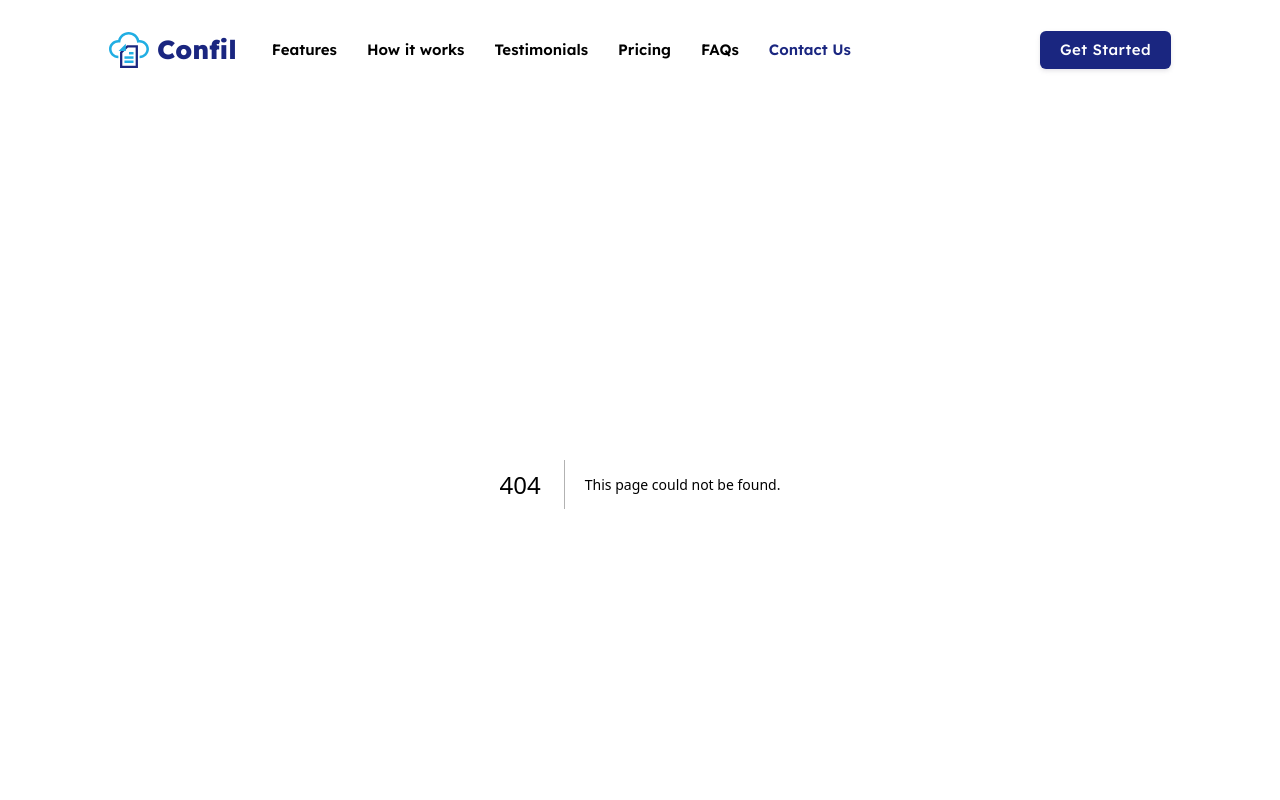
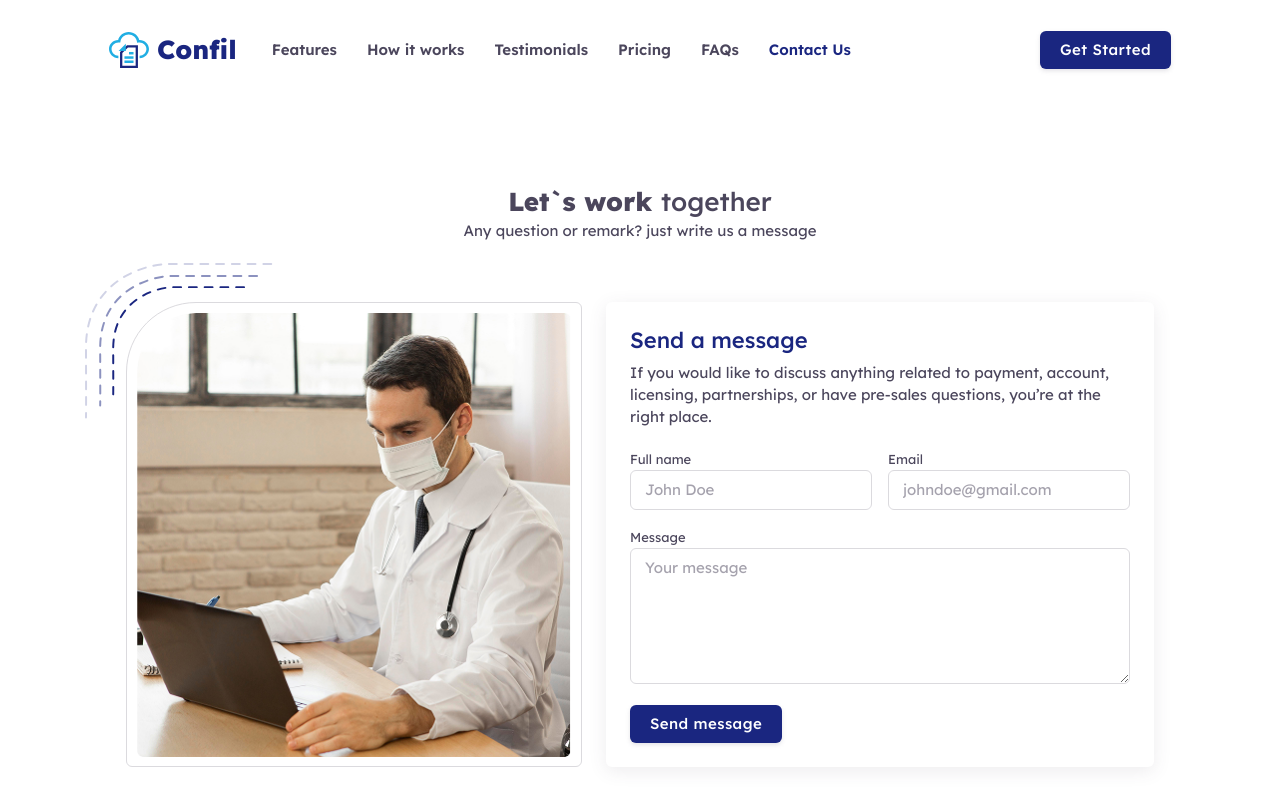
Before and after one commit to DDLivsha/confil-landing, a Next.js app: page /contact-us in a window 1280 px wide. Before the commit this address had no page. Shown: the top 800 px of the page. Built offline with nearby package versions, Linux system fonts and the light colour scheme.

Commit message:
contact form + zod + scroll hook

```diff
--- /dev/null
+++ b/app/contact-us/page.tsx
@@ -0,0 +1,35 @@
+import React from 'react'
+import Title from '@/components/common/Title'
+import border from '@/assets/images/faq-border.svg'
+import contact_us from '@/assets/images/contact-us.jpg'
+import Image from 'next/image'
+import ContactForm from '@/components/contact-form/ContactForm'
+
+export async function generateMetadata() {
+   return {
+      title: 'Consentfillers | Contact Us',
+      description: 'Any question or remark? just write us a message',
+   }
+}
+
+export default function ContactUsPage() {
+   return (
+      <main className='contact container'>
+         <Title boldText='Let`s work'>together</Title>
+         <p>Any question or remark? just write us a message</p>
+         <div className='contact__content'>
+            <div className='contact__image'>
+               <Image src={contact_us} alt="contact us" placeholder='blur' className='faq__image-pic' width={434} height={445} />
+               <Image src={border} alt="border" width={188} height={156} className='faq__border' />
+            </div>
+            <div className="contact__form-wrapper">
+               <div>
+                  <h4 className='contact__form-title'>Send a message</h4>
+                  <p className='max-w-[500px]'>If you would like to discuss anything related to payment, account, licensing, partnerships, or have pre-sales questions, you’re at the right place.</p>
+               </div>
+               <ContactForm />
+            </div>
+         </div>
+      </main>
+   )
+}
--- a/app/globals.sass
+++ b/app/globals.sass
@@ -7,6 +7,7 @@
 @use '../styles/testimonials.sass'
 @use '../styles/pricing.sass'
 @use '../styles/faq.sass'
+@use '../styles/contact.sass'
 
 :root
    --primary: #1A2680
--- a/components/common/Button.tsx
+++ b/components/common/Button.tsx
@@ -9,7 +9,7 @@ interface Props extends Omit<DetailedHTMLProps<ButtonHTMLAttributes<HTMLButtonEl
    variant?: 'primary' | 'secondary'
 }
 
-const Button: FC<Props> = ({ children, variant = 'secondary', className, ...props }) => {
+const Button: FC<Props> = ({ children, variant = 'primary', className, ...props }) => {
    return (
       <motion.button
          {...props}
--- a/components/common/Input.tsx
+++ b/components/common/Input.tsx
@@ -12,9 +12,9 @@ const Input: FC<Props> = forwardRef(({ className, label, id, error, ...props },
    const inputId = id || props.name || `input-${Math.random()}`
 
    return (
-      <div className='input__wrapper'>
-         {label && <label htmlFor={inputId} className={cn('input__label', { '--error': error })}>{label}</label>}
-         <input ref={ref} id={inputId} {...props} className={cn('input', className, { '--error': error })} />
+      <div className={cn('input__wrapper', className)}>
+         {label && <label htmlFor={inputId} className={cn('input__label')}>{label}</label>}
+         <input ref={ref} id={inputId} {...props} className={cn('input', { '--error': error })} />
          {error && <span className='input__error-msg'>{error.message}</span>}
       </div>
    )
--- a/components/common/Textarea.tsx
+++ b/components/common/Textarea.tsx
@@ -12,9 +12,9 @@ const Textarea: FC<Props> = forwardRef(({ className, label, id, error, ...props
    const inputId = id || props.name || `input-${Math.random()}`
 
    return (
-      <div className='input__wrapper'>
-         {label && <label htmlFor={inputId} className={cn('input__label', { '--error': error })}>{label}</label>}
-         <textarea ref={ref} id={inputId} {...props} className={cn('input', className, { '--error': error })} />
+      <div className={cn('input__wrapper', className)}>
+         {label && <label htmlFor={inputId} className={cn('input__label')}>{label}</label>}
+         <textarea ref={ref} id={inputId} {...props} className={cn('input', { '--error': error })} />
          {error && <span className='input__error-msg'>{error.message}</span>}
       </div>
    )
--- /dev/null
+++ b/components/contact-form/ContactForm.tsx
@@ -0,0 +1,54 @@
+'use client'
+import React, { FC } from 'react'
+import cn from 'classnames'
+import Input from '../common/Input'
+import Textarea from '../common/Textarea'
+import Button from '../common/Button'
+import { ContactFormSchemaProps, contactFormSchema } from '@/helpers/contact-form-zod-schema'
+import { zodResolver } from '@hookform/resolvers/zod'
+import { useForm } from 'react-hook-form'
+
+interface Props {
+   className?: string
+}
+const ContactForm: FC<Props> = ({ className }) => {
+
+   const { register, handleSubmit, formState: { errors }, reset } = useForm<ContactFormSchemaProps>({ resolver: zodResolver(contactFormSchema), mode: 'onTouched' })
+
+   const onSubmit = (data: ContactFormSchemaProps) => {
+      console.log(data)
+      reset()
+   }
+
+   return (
+      <>
+         <form onSubmit={handleSubmit(onSubmit)} className={cn(className, 'contact__form')}>
+            <Input
+               label='Full name'
+               placeholder='John Doe'
+               className='contact__form-name'
+               {...register('name')}
+               error={errors.name}
+            />
+            <Input
+               label='Email'
+               placeholder='johndoe@gmail.com'
+               className='contact__form-email'
+               {...register('email')}
+               error={errors.email}
+            />
+            <Textarea
+               label='Message'
+               placeholder='Your message'
+               rows={5}
+               className='contact__form-message'
+               {...register('message')}
+               error={errors.message}
+            />
+            <Button type='submit' className='contact__form-btn'>Send message</Button>
+         </form>
+      </>
+   )
+}
+
+export default ContactForm
--- a/components/footer/FooterNav.tsx
+++ b/components/footer/FooterNav.tsx
@@ -3,8 +3,11 @@ import React, { FC } from 'react'
 import Link from 'next/link'
 import { navigationMenuItems } from '@/constants/navigation-items'
 import { handleScrollToBlock } from '@/helpers/scroll-to-block'
+import { useHandleScroll } from '@/hooks/useHandleScroll'
 
 const FooterNav: FC = () => {
+
+   const handleScroll = useHandleScroll()
 
    return (
       <ul className="footer__list">
@@ -12,7 +15,7 @@ const FooterNav: FC = () => {
             <li
                key={item.id}
                className="footer__list-item"
-               onClick={() => handleScrollToBlock(item.id)}
+               onClick={() => handleScroll(item.id)}
             >
                {item.title}
             </li>
--- a/components/header/Header.tsx
+++ b/components/header/Header.tsx
@@ -7,11 +7,13 @@ import Button from '../common/Button'
 import { navigationMenuItems } from '@/constants/navigation-items'
 import { handleScrollToBlock } from '@/helpers/scroll-to-block'
 import cn from 'classnames'
-import { usePathname } from 'next/navigation'
+import { usePathname, useRouter } from 'next/navigation'
+import { useHandleScroll } from '@/hooks/useHandleScroll'
 
 const Header: FC = () => {
 
    const pathname = usePathname()
+   const router = useRouter()
 
    //================= SCROLL FOR NAV ======================
    const [activeBlock, setActiveBlock] = useState<string | null>(null)
@@ -53,6 +55,8 @@ const Header: FC = () => {
 
    }, [pathname])
 
+   const handleScroll = useHandleScroll()
+
    return (
       <div className='container sticky top-4 z-[100]'>
          <header className='header'>
@@ -66,7 +70,7 @@ const Header: FC = () => {
                      <li
                         key={item.id}
                         className={cn("header__nav-item", { '--active': activeBlock === item.id })}
-                        onClick={() => handleScrollToBlock(item.id)}
+                        onClick={() => handleScroll(item.id)}
                      >
                         {item.title}
                      </li>
--- /dev/null
+++ b/helpers/contact-form-zod-schema.ts
@@ -0,0 +1,13 @@
+import { error } from 'console'
+import { z } from 'zod'
+
+export const contactFormSchema = z.object({
+   name: z.string().min(2, { error: 'You need to fill this field' }).max(80, { error: 'Maximum 80 characters' }).regex(
+         /^(?!.* {2})[a-zA-Zа-яА-ЯіїєґІЇЄҐ'-]+(?: [a-zA-Zа-яА-ЯіїєґІЇЄҐ'-]+)*$/,
+         { error: 'Only letters' }
+      ),
+   email: z.email({ error: 'Invalid email' }).min(2, { error: 'You need to fill this field' }).max(80, { error: 'Maximum 80 characters' }),
+   message: z.string().min(10, { error: 'You need to fill this field' }).max(400, { error: 'Maximum 400 characters' }),
+})
+
+export type ContactFormSchemaProps = z.infer<typeof contactFormSchema>
--- /dev/null
+++ b/hooks/useHandleScroll.ts
@@ -0,0 +1,16 @@
+'use client'
+import { usePathname, useRouter } from 'next/navigation'
+import { handleScrollToBlock } from '@/helpers/scroll-to-block'
+
+export function useHandleScroll() {
+   const pathname = usePathname()
+   const router = useRouter()
+
+   return (blockId: string) => {
+      if (pathname === '/') {
+         handleScrollToBlock(blockId)
+      } else {
+         router.push(`/#${blockId}`)
+      }
+   }
+}
--- a/styles/common.sass
+++ b/styles/common.sass
@@ -58,7 +58,7 @@ body
 
 .input
    border-radius: 6px
-   border: 1px solid var(--gray-light)
+   border: 1px solid var(--gray-ultra-light)
    background: var(--white)
    padding: 7px 14px
    font-size: 15px
@@ -78,14 +78,15 @@ body
       font-weight: 400
       margin-bottom: 4px
       cursor: pointer
-      &.--error
-         color: var(--red)
    &__error-msg
       font-size: 13px
       font-weight: 400
       margin-bottom: 4px
       cursor: pointer
       color: var(--red)
+      position: absolute
+      top: 100%
+      left: 0
 
 .title
    font-size: 26px
--- /dev/null
+++ b/styles/contact.sass
@@ -0,0 +1,50 @@
+@use "./mixins.sass" as *
+
+.contact
+   margin: 100px auto 76px auto
+   display: flex
+   flex-direction: column
+   align-items: center
+   text-align: center
+   &__content
+      margin-top: 60px
+      display: flex
+      gap: 24px
+      justify-content: space-between
+   &__image
+      position: relative
+      border-radius: 70px 6px 6px 6px
+      border: 1px solid var(--gray-ultra-light)
+      padding: 10px
+      flex-shrink: 0
+      max-height: 465px
+   &__form
+      margin-top: 20px
+      display: grid
+      gap: 16px
+      grid-template-columns: repeat(2, 1fr)
+      &-name
+         grid-column: 1
+      &-email
+         grid-column: 2
+      &-message
+         grid-column: 1 / 3
+      &-btn
+         grid-column: 1
+         justify-self: flex-start
+         margin-top: 5px
+      &-wrapper
+         padding: 24px
+         border-radius: 6px
+         box-shadow: 0 4px 18px 0 rgba(75, 70, 92, 0.10)
+         background: var(--white)
+         text-align: left
+         display: flex
+         flex-direction: column
+         max-height: 465px
+      &-title
+         color: var(--primary)
+         font-size: 22px
+         font-weight: 500
+         line-height: 136.364%
+         margin-bottom: 6px
```
